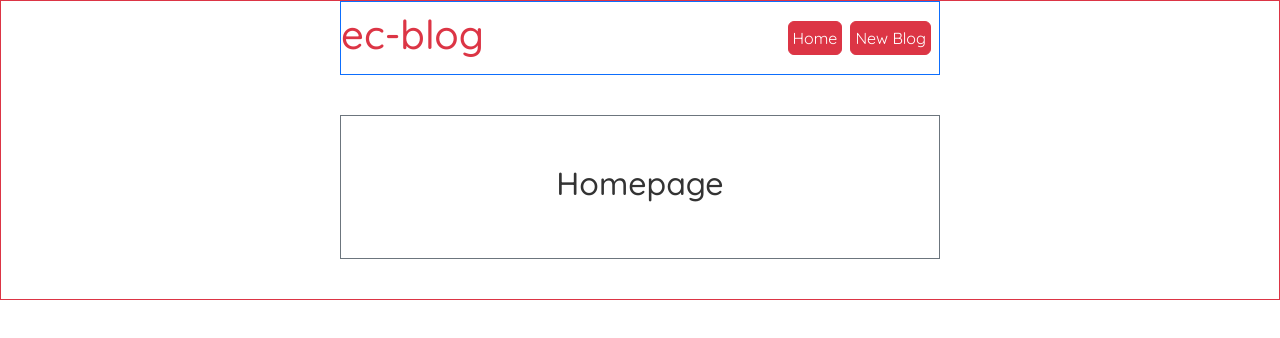
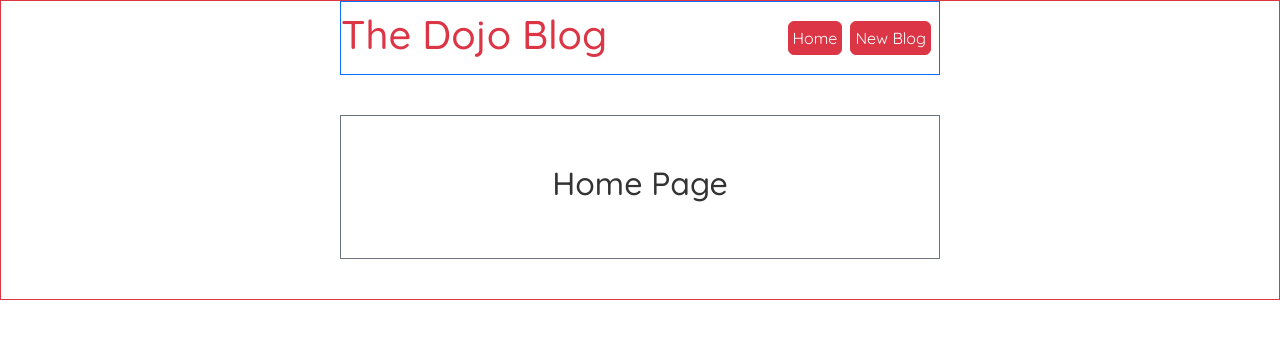
Before and after one commit to kiran-frontend-developer/ec-blog, a React (Create React App) app: page / in a window 1280 px wide. Shown: the top 338 px of the page. Built offline with nearby package versions, Linux system fonts and the light colour scheme.

Commit message:
Lecture 6

```diff
--- a/src/Home.js
+++ b/src/Home.js
@@ -1,10 +1,11 @@
+import React from 'react'
+
 const Home = () => {
     return (
-        <>
-        <div className="home"></div>
-        <h2>Homepage</h2>
-        </>
-     );
+        <div className='home'>
+            <h2>Home Page</h2>
+        </div >
+    )
 }
 
-export default Home;
+export default Home
--- a/src/Navbar.js
+++ b/src/Navbar.js
@@ -1,15 +1,18 @@
+import React from 'react'
+
 const Navbar = () => {
     return (
+        <nav className="navbar border border-primary">
+            <h1 className='text-danger'>The Dojo Blog</h1>
+            <div className="links">
+                <button type="button" class="btn btn-danger me-2 p-1 text-decoration-none" href="/" >Home</button>
+                <button type="button" class="btn btn-danger me-2 p-1 text-decoration-none" href="/create" >New Blog</button>
 
-            <nav className="navbar border border-primary">
-            <h1 className='text-danger'>ec-blog</h1>
-            <div className="links">
-            <button type="button" class="btn btn-danger me-2 p-1 text-decoration-none" href="/" >Home</button>
-                <button type="button" class="btn btn-danger me-2 p-1 text-decoration-none" href="/create" >New Blog</button>
+                {/* <a href="/" className='me-2 p-1 text-decoration-none border border-secondary '>Home</a>
+                <a href="/create" className=' me-2 p-1 text-decoration-none border border-danger'>New Blog</a> */}
             </div>
-            </nav>
-
-    );
+        </nav>
+    )
 }
 
-export default Navbar;
+export default Navbar
--- a/src/index.css
+++ b/src/index.css
@@ -1,6 +1,3 @@
-/* .app
-{@import url('https://fonts.googleapis.com/css?family=Open+Sans&display=swap'); */
-
 @import url('https://fonts.googleapis.com/css2?family=Quicksand:wght@300;400;500;600;700&display=swap');
 
 /* base styles */
--- a/src/index.js
+++ b/src/index.js
@@ -1,6 +1,6 @@
 import React from 'react';
 import ReactDOM from 'react-dom/client';
-import 'bootstrap/dist/css/bootstrap.min.css';
+import 'bootstrap/dist/css/bootstrap.min.css'
 import './index.css';
 import App from './App';
 
```
Also changed, not shown: src/setupTests.js (deleted, +0 -5 lines), src/logo.svg (deleted). Lines whose indentation alone changed are shown as unchanged.
